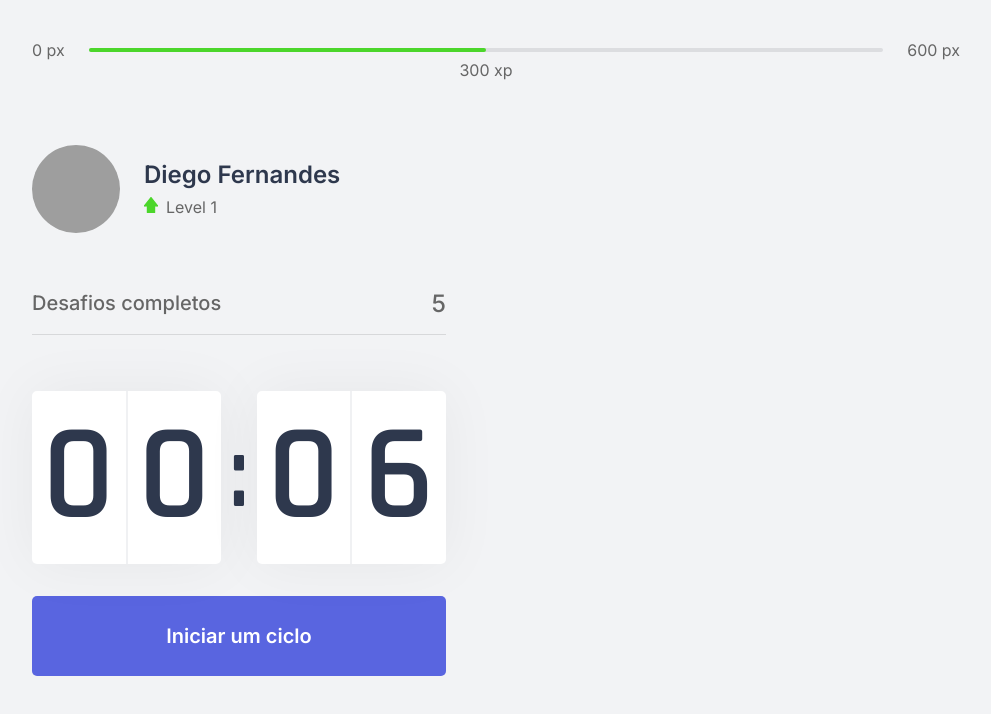
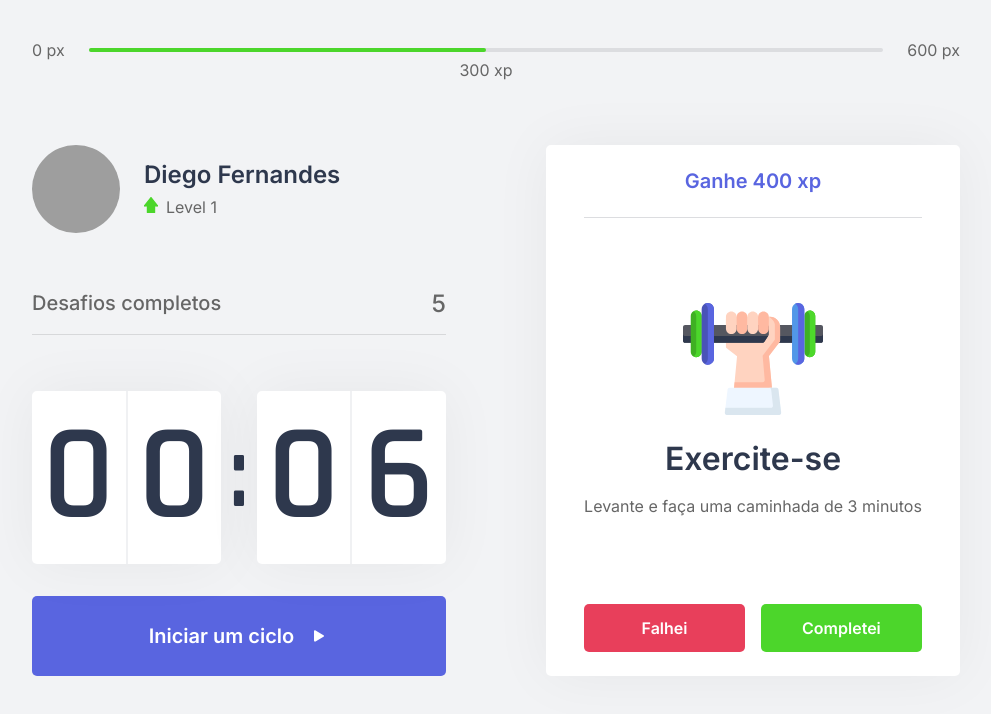
Before and after one commit to RuthMaria/moveit, a Next.js app: page / in a window 1280 px wide. Shown: the top 714 px of the page, without its empty margins (144-1135 px from the left). Built offline with nearby package versions, Linux system fonts and the light colour scheme; grey boxes are pictures that could not be loaded.

Commit message:
finished layout challengeBox

```diff
--- a/package.json
+++ b/package.json
@@ -10,5 +10,7 @@
   "dependencies": {
     "next": "10.0.7",
     "react": "17.0.1",
-    "react-dom": "17.0.1"  }
+    "react-dom": "17.0.1",
+    "react-icons": "^4.2.0"
+  }
 }
--- /dev/null
+++ b/src/components/ChallengeBox.tsx
@@ -0,0 +1,36 @@
+import styles from '../styles/components/ChallengeBox.module.css'
+
+export function ChallengeBox() {
+
+    const hasActiveChallenge = true
+
+    return(
+        <div className={styles.challengeBoxContainer}>
+            { hasActiveChallenge ? (
+                <div className={styles.challengeActive}>
+                    <header>Ganhe 400 xp</header>
+
+                    <main>
+                        <img src="icons/body.svg" alt=""/>
+                        <strong>Exercite-se</strong>
+                        <p>Levante e faça uma caminhada de 3 minutos</p>
+                    </main>
+
+                    <footer>
+                        <button type='button' className={styles.challengeFailedButton}> Falhei</button>
+                        <button type='button' className={styles.challengeSucceededButton}>Completei</button>
+                    </footer>
+                </div>
+            ) : (
+                <div className={styles.challengeNotActive}>
+                    <strong>Finalize um ciclo para receber desafios</strong>
+                    <p>
+                        <img src="icons/level-up.svg" alt="level up"/>
+                        Avance de level completando desafios
+                    </p>
+                </div>
+            )}
+
+        </div>
+    )
+}
--- a/src/components/Countdown.tsx
+++ b/src/components/Countdown.tsx
@@ -1,5 +1,7 @@
 import { useState, useEffect } from 'react'
 import styles from '../styles/components/Countdown.module.css'
+import { FcOk } from 'react-icons/fc';
+import {BsX, BsPlayFill} from 'react-icons/bs'
 
 let countdownTimeout: NodeJS.Timeout
 
@@ -58,6 +60,7 @@
                     className={styles.countdownButton}
                 >
                 Ciclo encerrado
+                <FcOk size={20} className={styles.icon}/>
                 </button>
             ) : (
                 <>
@@ -67,11 +70,13 @@
                             className={`${styles.countdownButton} ${styles.countdownButtonActive}`}
                             onClick={resetCountdown}
                         >
-                        Abandonar ciclo
+                            Abandonar ciclo
+                            <BsX size={20} className={styles.icon}/>
                         </button>
                     ) : (
                         <button type='button' className={styles.countdownButton} onClick={startCountdown}>
                             Iniciar um ciclo
+                            <BsPlayFill size={20} className={styles.icon}/>
                         </button>
                     )}
                 </>
--- a/src/pages/index.tsx
+++ b/src/pages/index.tsx
@@ -4,6 +4,7 @@
 import styles from '../styles/pages/Home.module.css'
 import { CompletedChallenges } from "../components/CompletedChallenges";
 import { Countdown } from "../components/Countdown";
+import { ChallengeBox } from "../components/ChallengeBox";
 
 
 export default function Home() {
@@ -22,7 +23,10 @@
           <CompletedChallenges />
           <Countdown />
         </div>
-        <div></div>
+
+        <div>
+          <ChallengeBox />
+        </div>
       </section>
     </div>
   )
--- /dev/null
+++ b/src/styles/components/ChallengeBox.module.css
@@ -0,0 +1,110 @@
+.challengeBoxContainer{
+    height: 100%;
+
+    background: var(--white);
+    border-radius: 5px;
+    box-shadow: 0 0 60px rgba(0, 0, 0, 0.05);
+    padding: 1.5rem 2rem;
+
+    display: flex;
+    flex-direction: column;
+    align-items: center;
+    justify-content: center;
+
+    text-align: center;
+}
+
+.challengeActive{
+    height: 100%;
+
+    display: flex;
+    flex-direction: column;
+}
+
+.challengeActive header{
+    color: var(--blue);
+    font-weight: 600;
+    font-size: 1.25rem;
+    padding: 0 2rem 1.5rem;
+    border-bottom: 1px solid var(--gray-line);
+}
+
+.challengeActive main {
+    flex: 1;
+    display: flex;
+    align-items: center;
+    justify-content: center;
+    flex-direction: column;
+}
+
+.challengeActive main strong {
+    font-size: 2rem;
+    font-weight: 600;
+    color: var(--title);
+    margin: 1.5rem 0 1rem;
+}
+
+.challengeActive main p {
+    line-height: 1.5;
+}
+
+.challengeActive footer {
+    display: grid;
+    grid-template-columns: 1fr 1fr;
+    gap: 1rem;
+}
+
+.challengeActive footer button {
+    height: 3rem;
+
+    display: flex;
+    align-items: center;
+    justify-content: center;
+
+    border: 0;
+    border-radius: 5px;
+
+    color: var(--white);
+
+    font-size: 1rem;
+    font-weight: 600;
+
+    transition: filter 0.2s;
+}
+
+.challengeActive footer button.challengeFailedButton{
+    background: var(--red);
+}
+
+.challengeActive footer button.challengeSucceededButton{
+    background: var(--green);
+}
+
+.challengeActive footer button:hover{
+    filter: brightness(0.9); /*escurece a intensidade da cor*/
+}
+
+.challengeNotActive {
+    display: flex;
+    flex-direction: column;
+    align-items: center;
+}
+
+.challengeNotActive strong {
+    font-size: 1.5rem;
+    font-weight: 500;
+    line-height: 1.4;
+}
+
+.challengeNotActive p {
+    display: flex;
+    flex-direction: column;
+    align-items: center;
+    line-height: 1.4;
+    max-width: 70%;
+    margin-top: 3rem;
+}
+
+.challengeNotActive p img{
+    margin-bottom: 1rem;
+}
--- a/src/styles/components/Countdown.module.css
+++ b/src/styles/components/Countdown.module.css
@@ -61,9 +61,9 @@
     background: var(--blue-dark);
 }
 
-.countdownButtonActive {
+.countdownButtonActive{
     background-color: var(--white);
-    color: var(--title);
+    color: var(--text);
 }
 
 .countdownButtonActive:not(:disabled):hover{
@@ -75,4 +75,9 @@
     background: var(--white);
     color: var(--text);
     cursor: not-allowed; /*mostra o ícone de cursor bloqueado*/
+    border-bottom: 4px solid var(--green);
 }
+
+.icon{
+    margin-left: 15px;
+}
```
Also changed, not shown: 1 other file (tests, documents, lock files or other folders).
